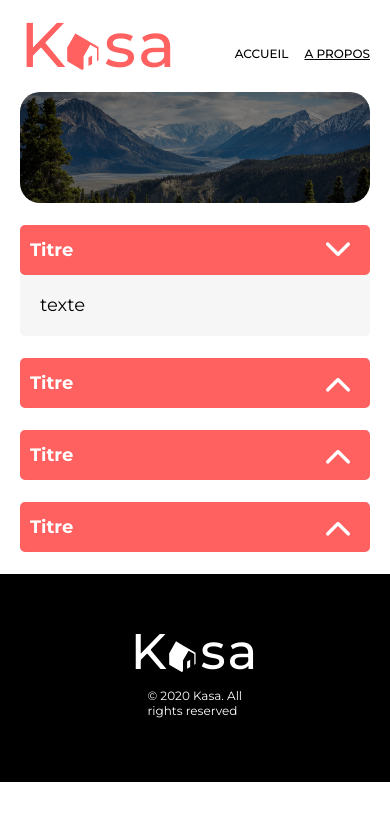
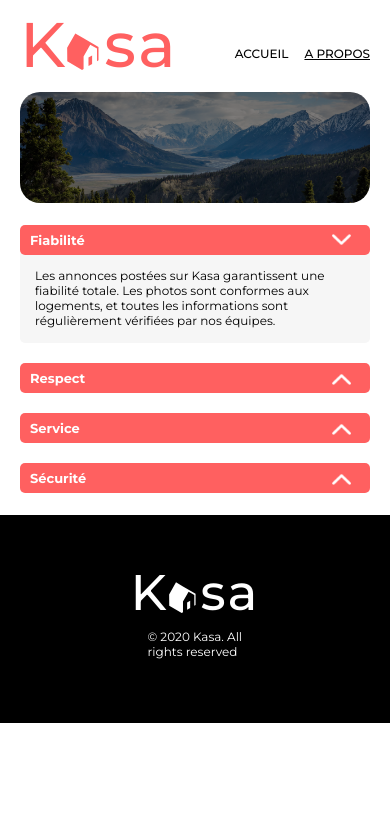
Before and after one commit to h-khribich/P8, a React (Create React App) app in the folder kasa/: page /a-propos in a window 390 px wide. Both pictures are taken after a click on the button 338 px from the left and 251 px from the top of the page. Shown: the top 820 px of the page. Built offline with nearby package versions, Linux system fonts and the light colour scheme.

Commit message:
Dropdown component responsive

```diff
--- /dev/null
+++ b/kasa/src/assets/aboutList.js
@@ -0,0 +1,22 @@
+export const aboutList = [
+  {
+  title: 'Fiabilité',
+  content:
+  'Les annonces postées sur Kasa garantissent une fiabilité totale. Les photos sont conformes aux logements, et toutes les informations sont régulièrement vérifiées par nos équipes.',
+  },
+  {
+  title: 'Respect',
+  content:
+  'La bienveillance fait partie des valeurs fondatrices de Kasa. Tout comportement discriminatoire ou de perturbation du voisinage entraînera une exclusion de notre plateforme.',
+  },
+  {
+  title: 'Service',
+  content:
+  "Nos équipes se tiennent à votre disposition pour vous fournir une expérience parfaite. N'hésitez pas à nous contacter si vous avez la moindre question.",
+  },
+  {
+  title: 'Sécurité',
+  content:
+  "La sécurité est la priorité de Kasa. Aussi bien pour nos hôtes que pour les voyageurs, chaque logement correspond aux critères de sécurité établis par nos services. En laissant une note aussi bien à l'hôte qu'au locataire, cela permet à nos équipes de vérifier que les standards sont bien respectés. Nous organisons également des ateliers sur la sécurité domestique pour nos hôtes.",
+  }
+  ];
--- a/kasa/src/components/dropdown/Dropdown.jsx
+++ b/kasa/src/components/dropdown/Dropdown.jsx
@@ -1,16 +1,18 @@
+import { useState } from "react";
 import style from "../dropdown/dropdown.module.css";
 import icon from "../../assets/arrow-icon.png";
-import { useState } from "react";
 
-const Dropdown = ({ description, text }) => {
+const Dropdown = ({ title, content }) => {
   const [isOpen, setIsOpen] = useState(false);
+  const [isClosing, setIsClosing] = useState(false);
 
-  const openOrClose = (e) => {
+  const openOrClose = () => {
     if (isOpen) {
-      e.target.parentElement.parentElement.nextElementSibling.classList.add(style.close);
+      setIsClosing(true);
       setTimeout(() => {
         setIsOpen(false);
-      }, 300);
+        setIsClosing(false);
+      }, 400);
     } else {
       setIsOpen(true);
     }
@@ -19,20 +21,31 @@
   return (
     <div className={style.dropdown}>
       <div className={style.dropbtn}>
-        <span>{description}</span>
-        <button onClick={(e) => openOrClose(e)} className={style.dropIcon}>
-          <img
+        <span>{title}</span>
+        <button onClick={openOrClose} className={style.dropIcon}>
+        <img
             src={icon}
             alt="Arrow Icon"
-            className={`${style.arrowIcon} ${isOpen ? style.rotateBegin : style.rotateEnd}`}
+            className={`${style.arrowIcon} ${
+              isOpen && !isClosing ? style.rotateBegin : style.rotateEnd
+            }`}
           />
         </button>
       </div>
       <div
-        className={`${style.dropdownContent} ${isOpen ? style.open : style.close}`}
+        className={`${style.dropdownContent} ${
+          isOpen
+            ? isClosing
+              ? style.close
+              : style.open
+            : isClosing
+            ? style.close
+            : ""
+        }`}
+        style={{ display: isOpen || isClosing ? "block" : "none" }}
       >
         <ul>
-          <li>{text}</li>
+          <li>{content}</li>
         </ul>
       </div>
     </div>
--- a/kasa/src/components/dropdown/dropdown.module.css
+++ b/kasa/src/components/dropdown/dropdown.module.css
@@ -2,6 +2,9 @@
   0% {
     opacity: 0;
     transform: translateY(-100%);
+  }
+  60% {
+    opacity: 0;
   }
   100% {
     opacity: 1;
@@ -13,15 +16,20 @@
   0% {
     opacity: 1;
     transform: translateY(0);
+    display: block;
+  }
+  60% {
+    opacity: 0;
   }
   100% {
     opacity: 0;
     transform: translateY(-100%);
+    display: none;
   }
 }
 
 @keyframes rotateUpsideDown {
-  60% {
+  0% {
     transform: rotate(0deg);
   }
   100% {
@@ -81,7 +89,7 @@
   border-bottom-left-radius: 5px;
   border-bottom-right-radius: 5px;
   padding: 20px;
-  margin-top: -1px;
+  margin-top: -2px;
 }
 
 .dropdownContent ul {
@@ -99,18 +107,38 @@
 }
 
 .open {
-  display:block;
-  animation: slideInFromTop 0.3s ease-in-out forwards;
+  display: block;
+  animation: slideInFromTop 0.4s ease-in-out forwards;
 }
 
 .close {
-  animation: slideOutToTop 0.3s ease-in-out forwards;
+  animation: slideOutToTop 0.4s ease-in-out forwards!important;
 }
 
 .rotateBegin {
-  animation: rotateUpsideDown 0.4s ease-in-out forwards;
+  animation: rotateUpsideDown 0.3s ease-in-out forwards;
 }
 
 .rotateEnd {
-  animation: rotateUp 0.3s forwards;
+  animation: rotateUp 0.3s ease-in-out forwards;
 }
+
+@media (max-width: 800px) {
+  .dropbtn {
+    font-size: 13px;
+    height: 30px;
+  }
+
+  .dropIcon img {
+    width: 25px;
+    height: 25px;
+  }
+
+  .dropdownContent {
+    padding: 15px;
+  }
+
+  .dropdownContent li {
+    font-size: 12px;
+  }
+}
--- a/kasa/src/components/footer/footer.module.css
+++ b/kasa/src/components/footer/footer.module.css
@@ -39,6 +39,7 @@
 
 #footer {
   margin: 0 -5rem !important;
+  overflow: hidden;
 }
 
 @media (max-width: 800px) {
--- a/kasa/src/pages/APropos.jsx
+++ b/kasa/src/pages/APropos.jsx
@@ -1,15 +1,19 @@
 import HeroBg from "../components/heroBg/HeroBg";
 import img from "../assets/apropos-bg.png"
 import Dropdown from "../components/dropdown/Dropdown";
+import { aboutList } from "../assets/aboutList";
 
 const APropos = () => {
+  console.log(aboutList);
+
   return (
     <>
       <HeroBg text="" img={img} />
-      <Dropdown description={"Titre"} text={"texte"} />
-      <Dropdown description={"Titre"} text={"texte"} />
-      <Dropdown description={"Titre"} text={"texte"} />
-      <Dropdown description={"Titre"} text={"texte"} />
+      <section className="a-proposSection">
+        {aboutList.map((item) => (
+          <Dropdown title={item.title} content={item.content} key={aboutList.indexOf(item)+item.title} />
+        ))}
+      </section>
     </>
   );
 };
--- a/kasa/src/style/App.css
+++ b/kasa/src/style/App.css
@@ -55,6 +55,14 @@
   margin: 0;
 }
 
+.a-proposSection {
+  display: flex;
+  flex-direction: column;
+  width: 80%;
+  gap: 30px;
+  margin: 0 auto;
+}
+
 @media (max-width: 800px) {
   body > *:not(footer):not(.footer), #root {
     margin: 20px;
@@ -62,6 +70,7 @@
 
   #root {
     gap: 22px;
+    height: fit-content;
   }
 
   .notFound-section {
@@ -82,4 +91,9 @@
   .notFound-link {
     font-size: 14px;
   }
+
+  .a-proposSection {
+    width: 100%;
+    gap: 20px;
+  }
 }
```
